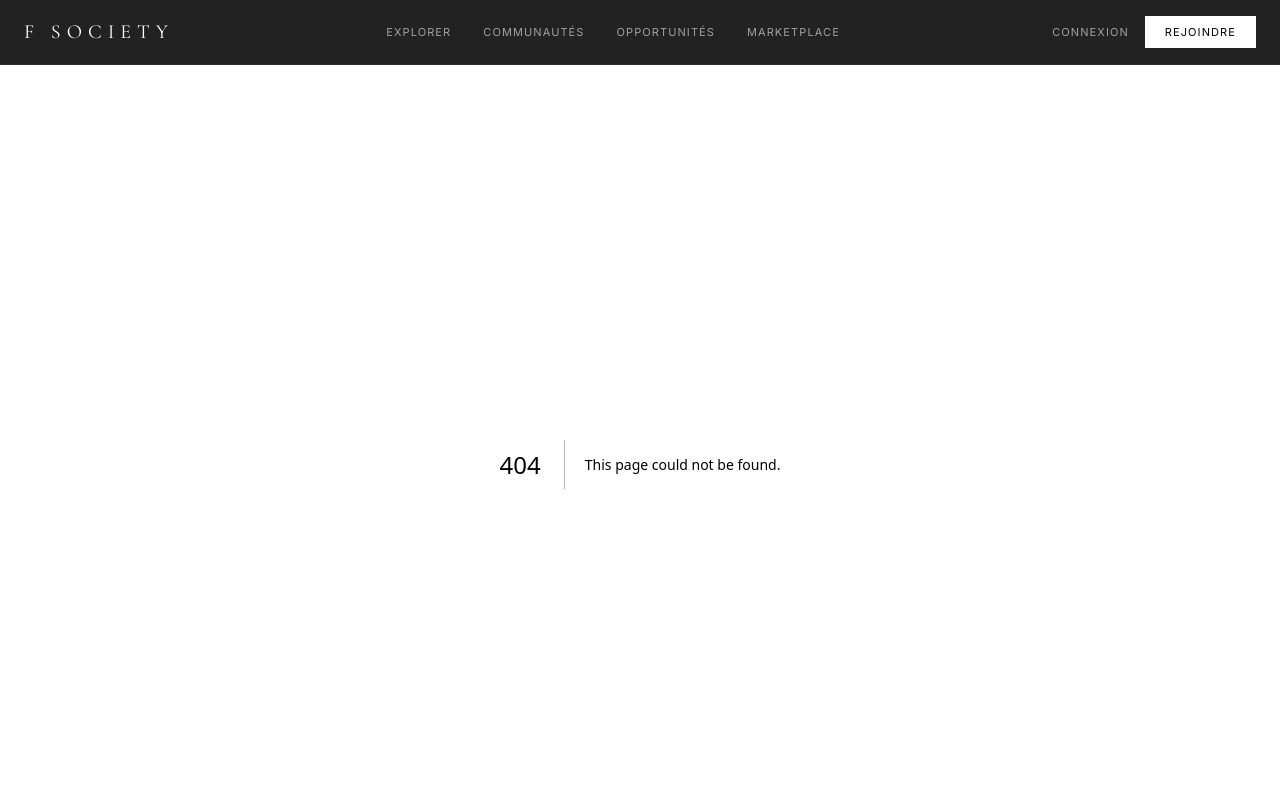
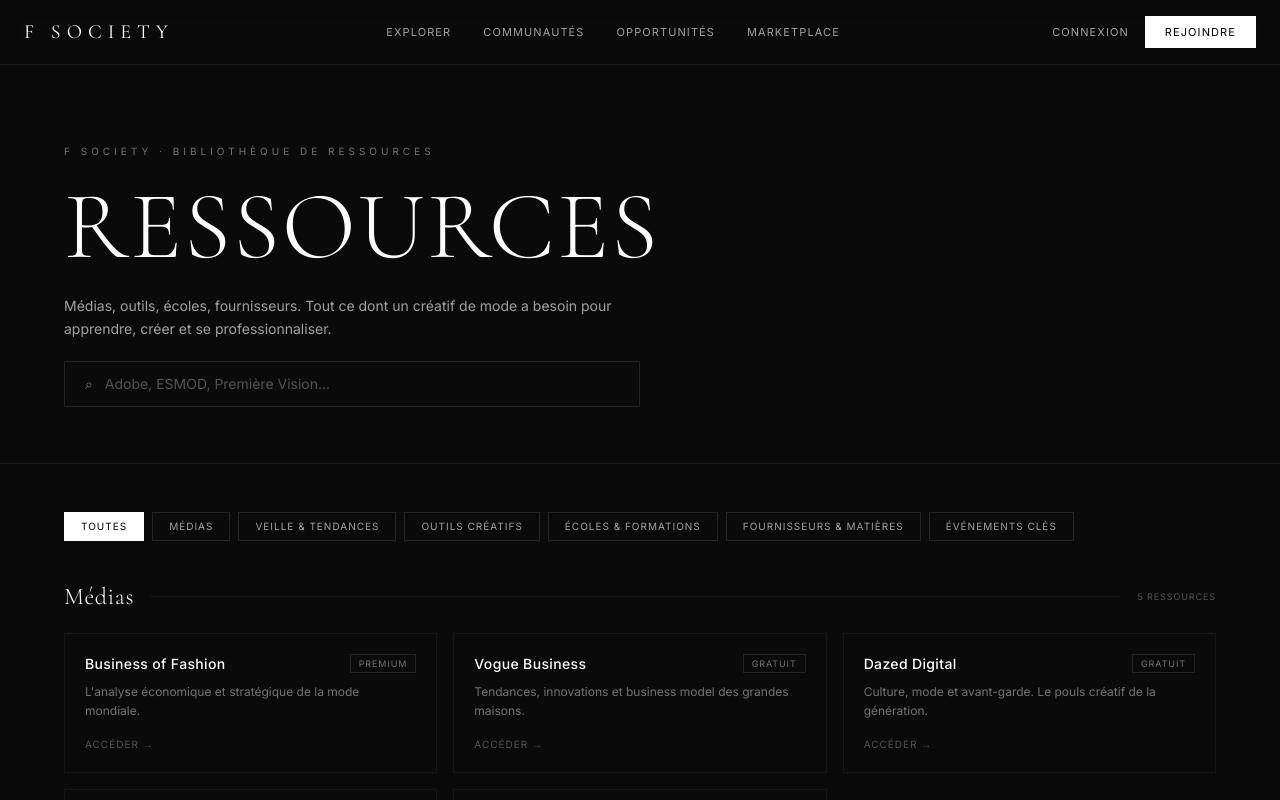
Before and after one commit to Marisan-coder/fsociety, a Next.js app: page /resources in a window 1280 px wide. Before the commit this address had no page. Shown: the top 800 px of the page. Built offline with nearby package versions, Linux system fonts and the light colour scheme.

Commit message:
Ajout page Resources

```diff
--- /dev/null
+++ b/app/resources/page.tsx
@@ -0,0 +1,171 @@
+"use client";
+import { useState } from "react";
+
+const resources = [
+  {
+    category: "Médias",
+    items: [
+      { name: "Business of Fashion", desc: "L'analyse économique et stratégique de la mode mondiale.", url: "https://www.businessoffashion.com", tag: "Premium" },
+      { name: "Vogue Business", desc: "Tendances, innovations et business model des grandes maisons.", url: "https://www.voguebusiness.com", tag: "Gratuit" },
+      { name: "Dazed Digital", desc: "Culture, mode et avant-garde. Le pouls créatif de la génération.", url: "https://www.dazeddigital.com", tag: "Gratuit" },
+      { name: "System Magazine", desc: "Interviews longues formes des figures du luxe et de la création.", url: "https://system-magazine.com", tag: "Print / Digital" },
+      { name: "Fashion Network", desc: "Actualités B2B de l'industrie mode, textile et luxe.", url: "https://fr.fashionnetwork.com", tag: "Gratuit" },
+    ],
+  },
+  {
+    category: "Veille & Tendances",
+    items: [
+      { name: "WGSN", desc: "La référence mondiale en forecasting tendance, utilisée par toutes les maisons.", url: "https://www.wgsn.com", tag: "Payant" },
+      { name: "Trendalytics", desc: "Data science appliquée aux tendances mode et retail.", url: "https://www.trendalytics.co", tag: "Payant" },
+      { name: "The Trend Spotter", desc: "Décryptage tendances accessibles aux créateurs indépendants.", url: "https://www.thetrendspotter.net", tag: "Gratuit" },
+      { name: "Tagwalk", desc: "Moteur de recherche des défilés et looks. L'outil des stylistes.", url: "https://tag.walk", tag: "Freemium" },
+    ],
+  },
+  {
+    category: "Outils Créatifs",
+    items: [
+      { name: "Adobe Illustrator", desc: "La suite incontournable pour le dessin de mode et le stylisme technique.", url: "https://www.adobe.com/fr/products/illustrator.html", tag: "Payant" },
+      { name: "CLO 3D", desc: "Simulation 3D de vêtements. Révolutionne le prototypage en mode.", url: "https://www.clo3d.com", tag: "Payant" },
+      { name: "Procreate", desc: "Illustration digitale sur iPad. Plébiscité par les illustrateurs de mode.", url: "https://procreate.art", tag: "Payant" },
+      { name: "Canva", desc: "Création de présentations et moodboards pour les créatifs débutants.", url: "https://www.canva.com", tag: "Freemium" },
+      { name: "Milanote", desc: "Organisation visuelle pour projets créatifs et moodboards avancés.", url: "https://www.milanote.com", tag: "Freemium" },
+    ],
+  },
+  {
+    category: "Écoles & Formations",
+    items: [
+      { name: "Institut Français de la Mode", desc: "La grande école parisienne du management mode et luxe.", url: "https://www.ifmparis.fr", tag: "Paris" },
+      { name: "ESMOD Paris", desc: "Formation créateur de mode reconnue internationalement.", url: "https://www.esmod.com", tag: "Paris" },
+      { name: "Parsons School of Design", desc: "New York. Formation design mode d'excellence internationale.", url: "https://www.newschool.edu/parsons", tag: "New York" },
+      { name: "Central Saint Martins", desc: "Londres. Berceau de McQueen, Galliano et Stella McCartney.", url: "https://www.arts.ac.uk/colleges/central-saint-martins", tag: "Londres" },
+      { name: "Coursera — Fashion & Luxury", desc: "Cours en ligne certifiés par Parsons, FIT et autres grandes écoles.", url: "https://www.coursera.org", tag: "En ligne" },
+    ],
+  },
+  {
+    category: "Fournisseurs & Matières",
+    items: [
+      { name: "Première Vision", desc: "Le salon international des matières premières pour la mode.", url: "https://www.premierevision.com", tag: "Salon / En ligne" },
+      { name: "Texworld Paris", desc: "Sourcing de tissus et matières pour créateurs et marques.", url: "https://texworld.fr.messefrankfurt.com", tag: "Salon" },
+      { name: "The Fabric Store", desc: "Tissus premium accessibles pour les créateurs indépendants.", url: "https://thefabricstore.com", tag: "E-commerce" },
+    ],
+  },
+  {
+    category: "Événements Clés",
+    items: [
+      { name: "Paris Fashion Week", desc: "Janvier/Mars/Juin/Octobre. Le centre de gravité de la mode mondiale.", url: "https://fhcm.paris", tag: "Paris" },
+      { name: "Hyères Festival", desc: "Tremplin international pour les jeunes créateurs de mode et bijoux.", url: "https://www.villanoailles-hyeres.com", tag: "Hyères" },
+      { name: "Who's Next", desc: "Salon mode parisien dédié aux marques émergentes et acheteurs.", url: "https://www.whosnext.com", tag: "Paris" },
+    ],
+  },
+];
+
+const allCategories = ["Toutes", ...resources.map((r) => r.category)];
+
+export default function ResourcesPage() {
+  const [search, setSearch] = useState("");
+  const [activeCategory, setActiveCategory] = useState("Toutes");
+
+  const filtered = resources
+    .filter((r) => activeCategory === "Toutes" || r.category === activeCategory)
+    .map((r) => ({
+      ...r,
+      items: r.items.filter(
+        (item) =>
+          !search ||
+          item.name.toLowerCase().includes(search.toLowerCase()) ||
+          item.desc.toLowerCase().includes(search.toLowerCase())
+      ),
+    }))
+    .filter((r) => r.items.length > 0);
+
+  return (
+    <div className="min-h-screen bg-[#0A0A0A] text-white">
+      {/* Hero */}
+      <section className="border-b border-white/5 px-6 pt-20 pb-14 md:px-16">
+        <div className="max-w-7xl mx-auto space-y-5">
+          <p className="text-[10px] uppercase tracking-[0.4em] text-neutral-500">
+            F SOCIETY · Bibliothèque de ressources
+          </p>
+          <h1 className="font-serif text-6xl md:text-8xl font-light tracking-wide">
+            RESSOURCES
+          </h1>
+          <p className="max-w-xl text-neutral-400 text-sm leading-relaxed">
+            Médias, outils, écoles, fournisseurs. Tout ce dont un créatif de mode a besoin pour apprendre, créer et se professionnaliser.
+          </p>
+          <div className="flex items-center gap-3 max-w-xl border border-white/10 bg-neutral-950/60 px-5 py-3 focus-within:border-white/30 transition-all">
+            <span className="text-neutral-500 text-sm">⌕</span>
+            <input
+              value={search}
+              onChange={(e) => setSearch(e.target.value)}
+              placeholder="Adobe, ESMOD, Première Vision..."
+              className="flex-1 bg-transparent text-sm text-white placeholder:text-neutral-600 outline-none"
+            />
+          </div>
+        </div>
+      </section>
+
+      <div className="max-w-7xl mx-auto px-6 md:px-16 py-12 space-y-10">
+        {/* Filtres */}
+        <div className="flex flex-wrap gap-2">
+          {allCategories.map((cat) => (
+            <button
+              key={cat}
+              onClick={() => setActiveCategory(cat)}
+              className={`px-4 py-1.5 text-[10px] uppercase tracking-widest border transition-all ${
+                activeCategory === cat
+                  ? "bg-white text-black border-white"
+                  : "border-white/10 text-neutral-400 hover:border-white/30 hover:text-white"
+              }`}
+            >
+              {cat}
+            </button>
+          ))}
+        </div>
+
+        {/* Sections */}
+        <div className="space-y-14">
+          {filtered.map((section) => (
+            <div key={section.category} className="space-y-5">
+              <div className="flex items-center gap-4">
+                <h2 className="font-serif text-2xl font-light tracking-wide">
+                  {section.category}
+                </h2>
+                <div className="flex-1 h-px bg-white/5" />
+                <span className="text-[9px] text-neutral-600 uppercase tracking-widest">
+                  {section.items.length} ressource{section.items.length > 1 ? "s" : ""}
+                </span>
+              </div>
+
+              <div className="grid grid-cols-1 md:grid-cols-2 xl:grid-cols-3 gap-4">
+                {section.items.map((item) => (
+                  <a
+                    key={item.name}
+                    href={item.url}
+                    target="_blank"
+                    rel="noreferrer"
+                    className="group border border-white/5 bg-neutral-950/40 p-5 hover:border-white/20 hover:bg-neutral-900/30 transition-all flex flex-col justify-between gap-4"
+                  >
+                    <div className="space-y-2">
+                      <div className="flex justify-between items-start">
+                        <h3 className="font-medium text-sm tracking-wide group-hover:text-neutral-200 transition-colors">
+                          {item.name}
+                        </h3>
+                        <span className="text-[9px] uppercase tracking-widest border border-white/10 px-2 py-0.5 text-neutral-500 whitespace-nowrap ml-2">
+                          {item.tag}
+                        </span>
+                      </div>
+                      <p className="text-xs text-neutral-500 leading-relaxed">{item.desc}</p>
+                    </div>
+                    <p className="text-[10px] uppercase tracking-widest text-neutral-600 group-hover:text-white transition-colors">
+                      Accéder →
+                    </p>
+                  </a>
+                ))}
+              </div>
+            </div>
+          ))}
+        </div>
+      </div>
+    </div>
+  );
+}
```
